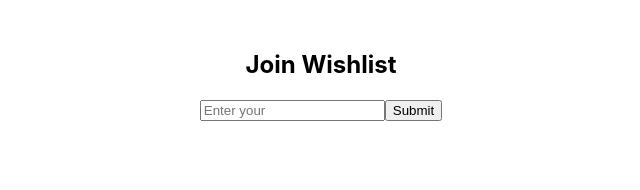
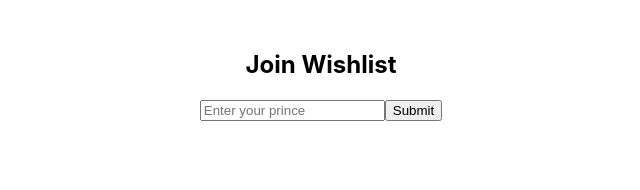
Before and after one commit to princekumar021/saveemail, a React (Create React App) app in the folder frontend/: page / in a window 1280 px wide. Shown: the top 190 px of the page, without its empty margins (319-959 px from the left). Built offline with nearby package versions, Linux system fonts and the light colour scheme.

Commit message:
Update App.js

```diff
--- a/frontend/src/App.js
+++ b/frontend/src/App.js
@@ -20,7 +20,7 @@ function App() {
             <form onSubmit={handleSubmit}>
                 <input
                     type="email"
-                    placeholder="Enter your "
+                    placeholder="Enter your prince"
                     value={email}
                     onChange={(e) => setEmail(e.target.value)}
                     required
```
